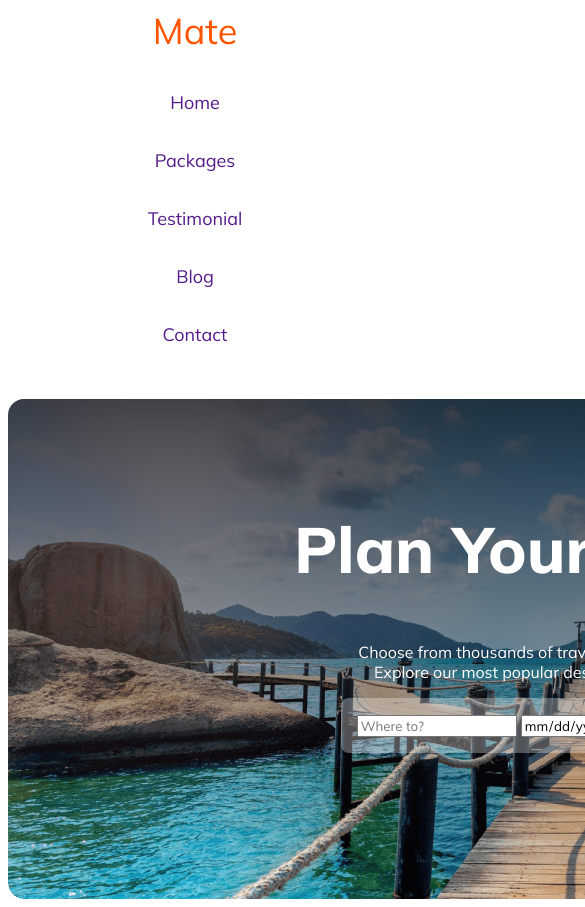
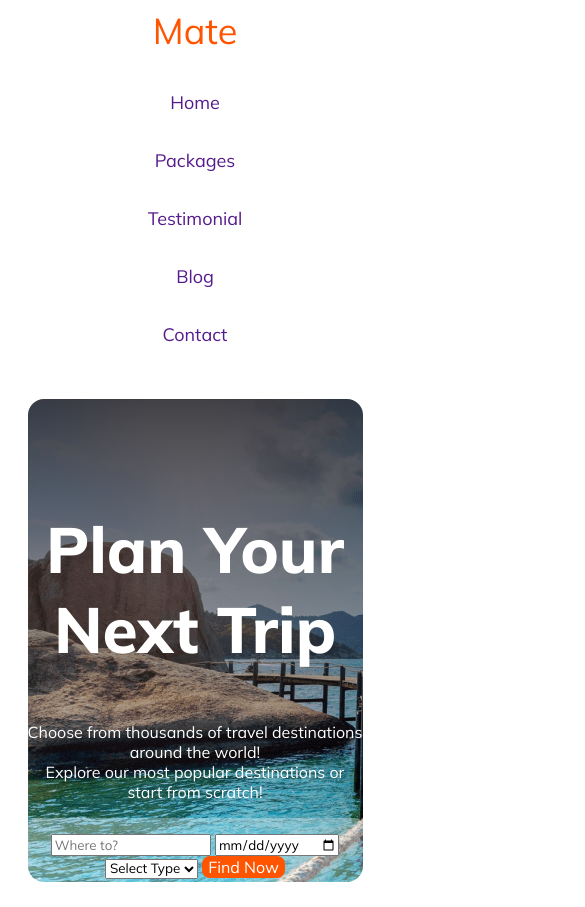
Before and after one commit to sa88ir/second-assignment, a plain HTML site: page index.html in a window 390 px wide. Shown: the part 93-1000 px from the top of the page, 585 px wide, since content can reach past the window. Drawn offline with Linux system fonts and the light colour scheme.

Commit message:
made the banner responsive

```diff
--- a/styles/style.css
+++ b/styles/style.css
@@ -114,6 +114,12 @@
         flex-direction: column;
         margin-top: 120px;
     }
-
+    .Banner-Section{
+        width: 335px;
+        height: 483px;
+        flex-shrink: 0;
+        border-radius: 16px;
+        background: linear-gradient(180deg, rgba(19, 19, 24, 0.80) 0%, rgba(19, 19, 24, 0.00) 100%), url('../images/banner.png');
+    }
 
 }
```
